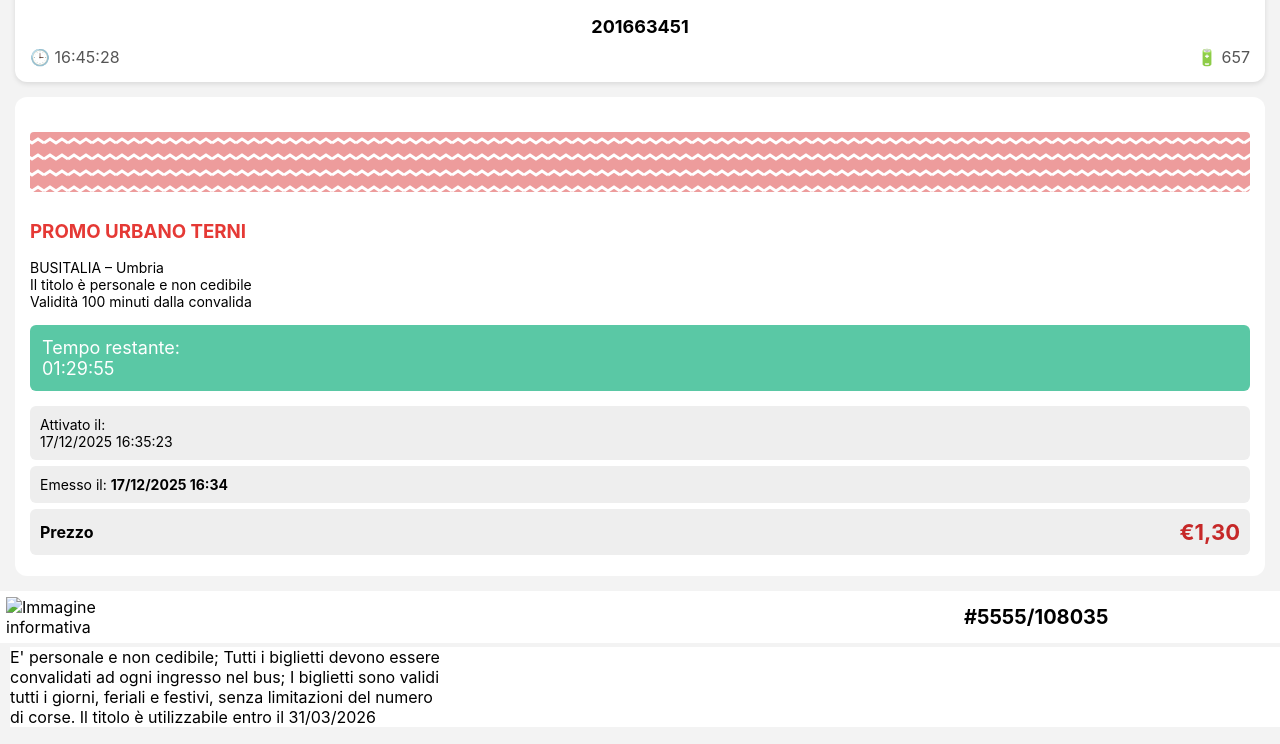
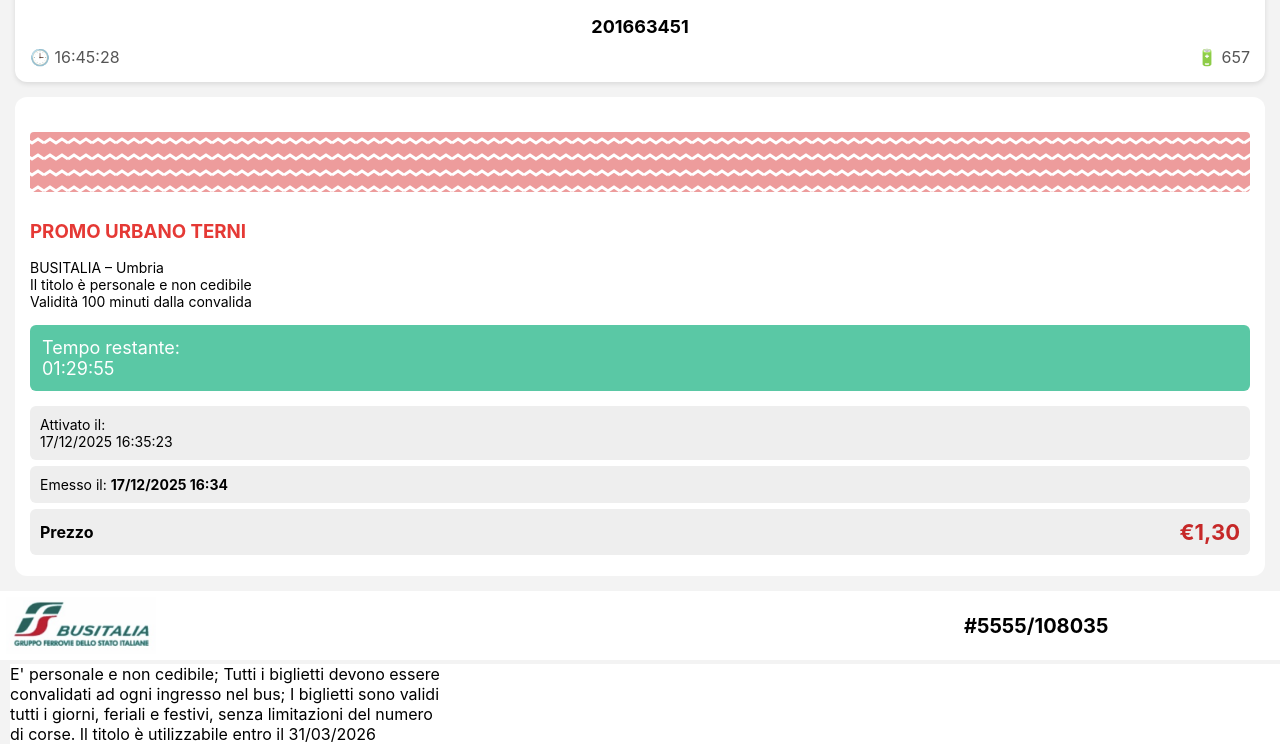
Before and after one commit to kostasupraw/test-web1, a plain HTML site: page index.html in a window 1280 px wide. Shown: the part 493-1237 px from the top of the page. Drawn offline with Linux system fonts and the light colour scheme.

Commit message:
Add files via upload

```diff
--- a/index.html
+++ b/index.html
@@ -74,7 +74,7 @@
 </section>
 
 <div class="price-image">
-      <img src="img/logo.png" alt="Immagine informativa">
+      <img src="logo.png" alt="Immagine informativa">
 
       <div class="price-image-right">
         #5555/108035
```
